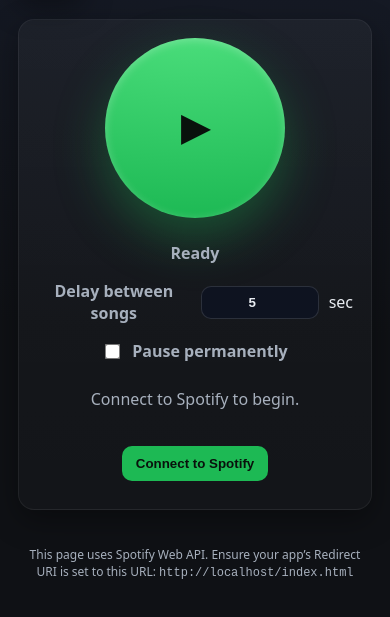
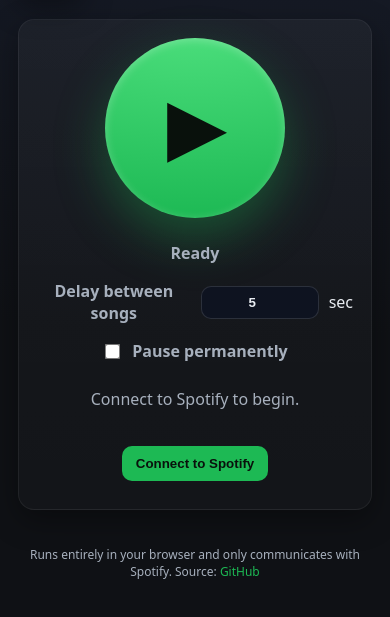
Before and after one commit to plaa/SpotifyPauser, a website: page index.html in a window 390 px wide. Shown: the part 95-712 px from the top of the page. Drawn offline with Linux system fonts and the light colour scheme.

Commit message:
feat: style button and update footer

```diff
--- a/index.html
+++ b/index.html
@@ -87,12 +87,13 @@
       }
 
       .big-btn {
-        display: inline-grid;
-        place-items: center;
+        display: inline-flex;
+        align-items: center;
+        justify-content: center;
+        gap: 8px;
         width: 220px;
         height: 220px;
         border-radius: 50%;
-        font-size: 44px;
         font-weight: 800;
         letter-spacing: 0.5px;
         color: #09110c;
@@ -104,7 +105,10 @@
         user-select: none;
         -webkit-tap-highlight-color: transparent;
         transition: transform 120ms ease, filter 120ms ease;
+        --icon-size: 88px;
       }
+      .btn-icon { font-size: var(--icon-size); line-height: 1; }
+      .btn-count { font-size: calc(var(--icon-size) * 0.8); line-height: 1; }
       .big-btn:active { transform: translateY(2px) scale(0.99); filter: brightness(0.98); }
       .big-sub {
         font-size: 18px;
@@ -166,7 +170,7 @@
       a { color: var(--accent); text-decoration: none; }
 
       @media (max-width: 420px) {
-        .big-btn { width: 180px; height: 180px; font-size: 36px; }
+        .big-btn { width: 180px; height: 180px; --icon-size: 72px; }
         .big-sub { font-size: 16px; }
       }
     </style>
@@ -182,7 +186,7 @@
       </header>
 
       <div class="panel controls">
-        <button id="toggleBtn" class="big-btn" title="Play/Pause">▶</button>
+        <button id="toggleBtn" class="big-btn" title="Play/Pause"><div class="btn-icon">▶</div></button>
         <div id="bigSub" class="big-sub">Ready</div>
 
         <div class="grid">
@@ -206,7 +210,7 @@
       </div>
 
       <footer>
-        This page uses Spotify Web API. Ensure your app’s Redirect URI is set to this URL: <code id="redir"></code>
+        Runs entirely in your browser and only communicates with Spotify. Source: <a href="https://github.com/plaa/SpotifyPauser" target="_blank" rel="noopener">GitHub</a>
       </footer>
     </div>
 
@@ -232,11 +236,9 @@
         upnext: document.getElementById('upnext'),
         status: document.getElementById('status'),
         loginBtn: document.getElementById('loginBtn'),
-        logoutBtn: document.getElementById('logoutBtn'),
-        redir: document.getElementById('redir')
+        logoutBtn: document.getElementById('logoutBtn')
       };
 
-      els.redir.textContent = REDIRECT_URI;
 
       let token = null; // { access_token, refresh_token, expires_at }
       let refreshTimer = null;
@@ -405,8 +407,9 @@
         els.status.textContent = msg || '';
         els.status.classList.toggle('error', !!isErr);
       }
-      function setBigButton(content, sub) {
-        els.toggleBtn.textContent = content;
+      function setBigButton(icon, sub, countText = null) {
+        const countHtml = countText ? `<div class="btn-count">${countText}</div>` : '';
+        els.toggleBtn.innerHTML = `<div class="btn-icon">${icon}</div>${countHtml}`;
         els.bigSub.textContent = sub || '';
       }
       function setUpcoming(text) {
@@ -473,7 +476,7 @@
           }
           const ms = Math.max(0, (resumeAt || 0) - Date.now());
           const s = Math.ceil(ms / 1000);
-          setBigButton(`▶ ${s}s`, 'Resuming soon');
+          setBigButton('▶', 'Resuming soon', String(s));
           if (ms <= 0) {
             await resumePlaybackNow();
           }
```
